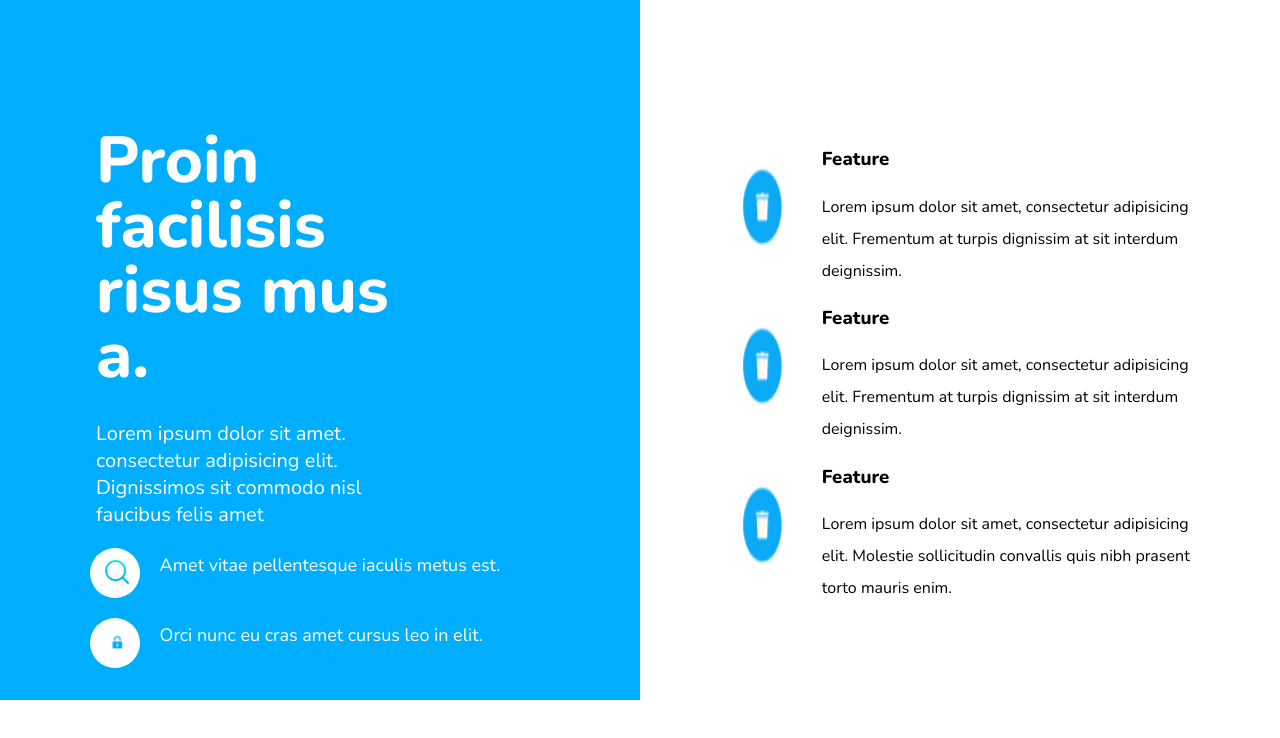
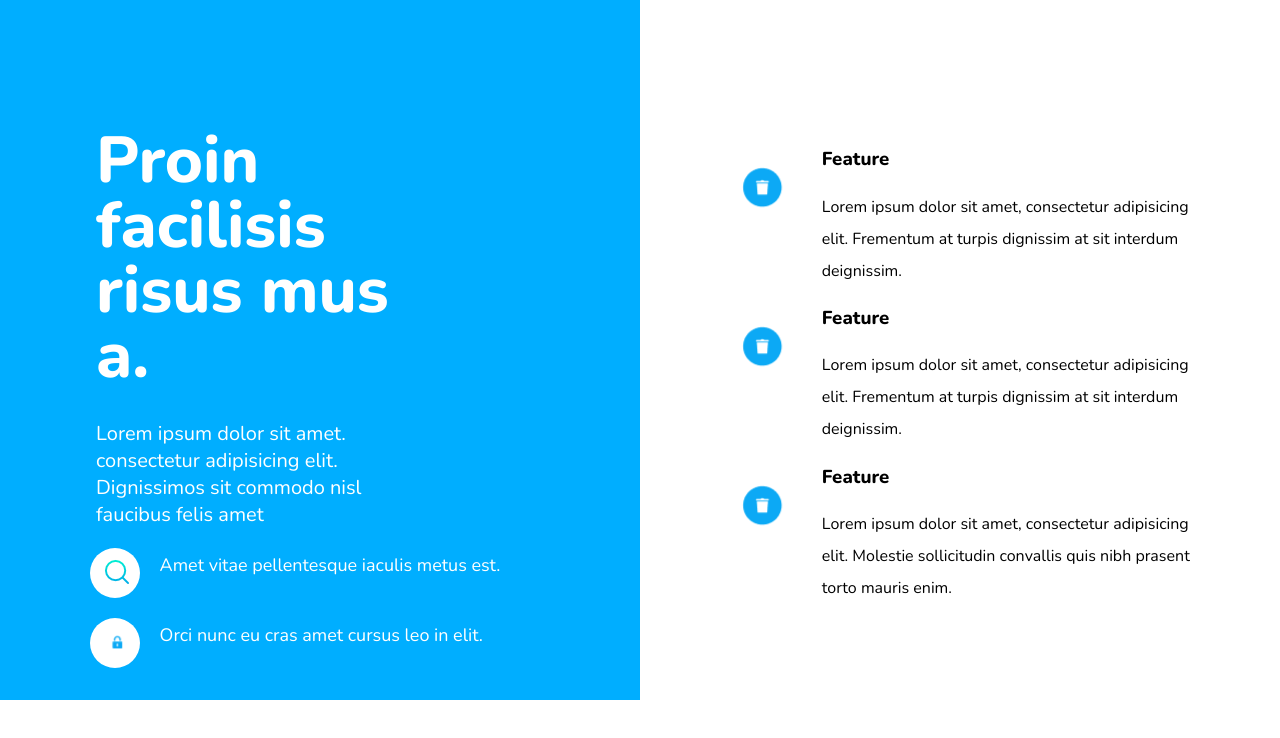
Before and after one commit to shivampandeyy05/workik-assigment, a plain HTML site: page index.html in a window 1280 px wide. Drawn offline with nearby package versions, Linux system fonts and the light colour scheme.

Commit message:
Modified

```diff
--- a/index.html
+++ b/index.html
@@ -38,21 +38,21 @@
 
     <div class="flex-right">
         <div class="right-container">
-            <img src="images/trash.png" alt="">
+            <img src="images/trash.png" alt="" width="100%" height="100%">
             <div>
                 <h3>Feature</h3>
                 <p>Lorem ipsum dolor sit amet, consectetur adipisicing elit. Frementum at turpis dignissim at sit interdum deignissim.</p>
             </div>
          </div>
         <div class="right-container">
-            <img src="images/trash.png" alt="">
+            <img src="images/trash.png" alt="" width="100%" height="100%">
             <div>
                 <h3>Feature</h3>
                 <p>Lorem ipsum dolor sit amet, consectetur adipisicing elit. Frementum at turpis dignissim at sit interdum deignissim.</p>
             </div>
         </div>
         <div class="right-container">
-            <img src="images/trash.png" alt="">
+            <img src="images/trash.png"  alt="" width="100%" height="100%">
             <div>
                 <h3>Feature</h3>
                 <p>Lorem ipsum dolor sit amet, consectetur adipisicing elit. Molestie sollicitudin convallis quis nibh prasent torto mauris enim.</p>
```
